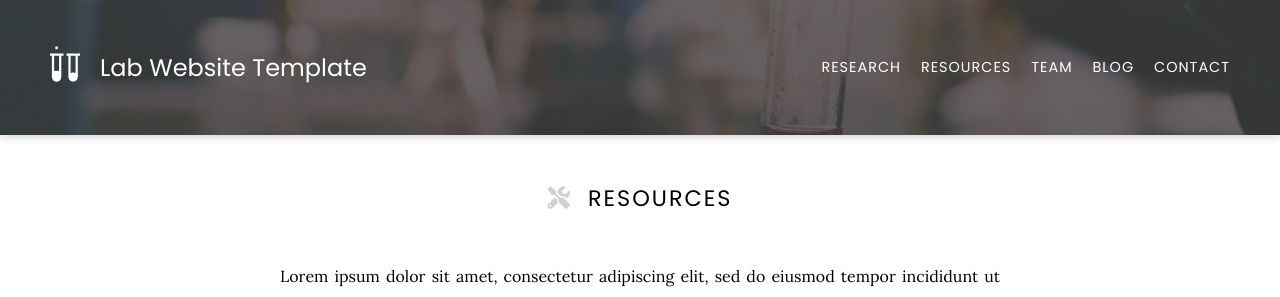
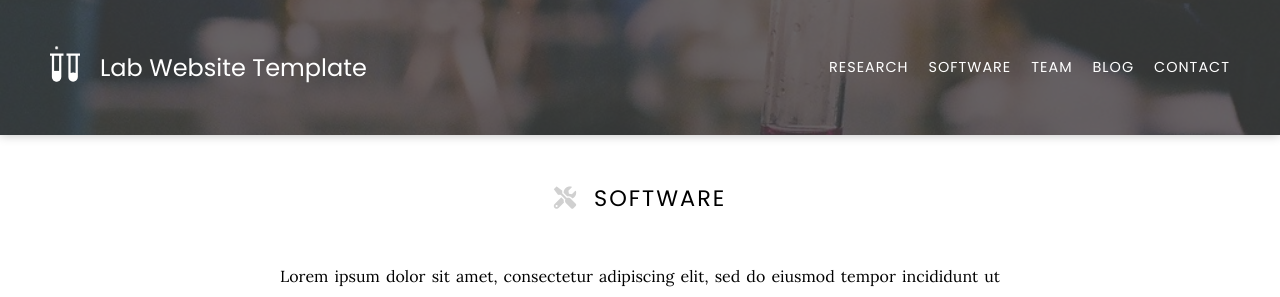
Before and after one commit to jpinnamraju/CICI, a Jekyll site: the page built from resources/index.md, in a window 1280 px wide. Shown: the top 297 px of the page. Built offline with Jekyll 4.4.1, drawn with Linux system fonts in a browser that asks for light colours; nearby versions of some CDN libraries.

Commit message:
Renamed Resources to Software

```diff
--- a/_includes/header.html
+++ b/_includes/header.html
@@ -27,7 +27,7 @@
       data-tooltip="Tools, datasets, and more"
       data-placement="bottom"
       data-delay="400"
-      >Resources</a
+      >Software</a
     >
     <a
       href="{{ 'team' | relative_url }}"
--- a/resources/index.md
+++ b/resources/index.md
@@ -1,8 +1,8 @@
 ---
-title: Resources
+title: Software
 ---
 
-# <i class="fas fa-tools"></i>Resources
+# <i class="fas fa-tools"></i>Software
 
 Lorem ipsum dolor sit amet, consectetur adipiscing elit, sed do eiusmod tempor incididunt ut labore et dolore magna aliqua.
 Ut enim ad minim veniam, quis nostrud exercitation ullamco laboris nisi ut aliquip ex ea commodo consequat.
```
